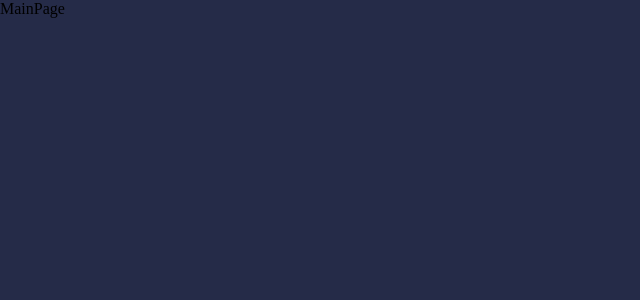
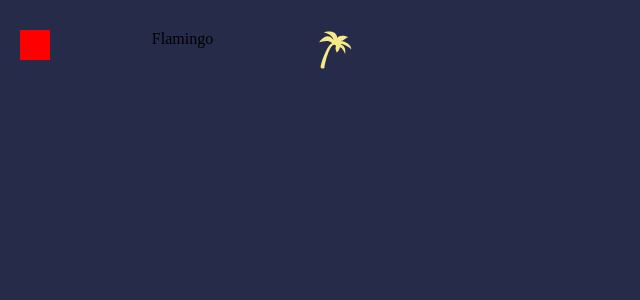
Before and after one commit to DragisaDraskovic/fastfood, a React (Create React App) app: page / in a window 1280 px wide. Shown: the top 300 px of the page, without its empty margins (0-640 px from the left). Built offline with nearby package versions, Linux system fonts and the light colour scheme.

Commit message:
Initial header

```diff
--- a/package.json
+++ b/package.json
@@ -9,6 +9,7 @@
     "react": "^18.2.0",
     "react-burger-menu": "^3.0.9",
     "react-dom": "^18.2.0",
+    "react-icons": "^4.11.0",
     "react-scripts": "5.0.1",
     "web-vitals": "^2.1.4"
   },
--- /dev/null
+++ b/src/components/header/Header.css
@@ -0,0 +1,13 @@
+.header {
+    margin-left: 20px;
+    margin-top: 30px;
+    justify-content: space-between;
+    display: flex;
+    width: 335px;
+}
+
+.menu {
+    background-color: red;
+    width: 30px;
+    height: 30px;
+}
--- /dev/null
+++ b/src/components/header/Header.js
@@ -0,0 +1,15 @@
+import React from 'react'
+import './Header.css'
+import { GiPalmTree as Palma } from 'react-icons/gi'
+
+const Header = () => {
+  return (
+    <div className='header'>
+        <div className='menu'></div>
+        <div>Flamingo</div>
+        <div><Palma size='40px' color='#F7E987'/></div>
+    </div>
+  )
+}
+
+export default Header
--- a/src/components/mainPage/MainPage.js
+++ b/src/components/mainPage/MainPage.js
@@ -1,8 +1,11 @@
 import React from 'react'
+import Header from '../header/Header'
 
 const MainPage = () => {
   return (
-    <div>MainPage</div>
+    <>
+        <Header />
+    </>
   )
 }
 
```
Also changed, not shown: 1 other file (tests, documents, lock files or other folders).
